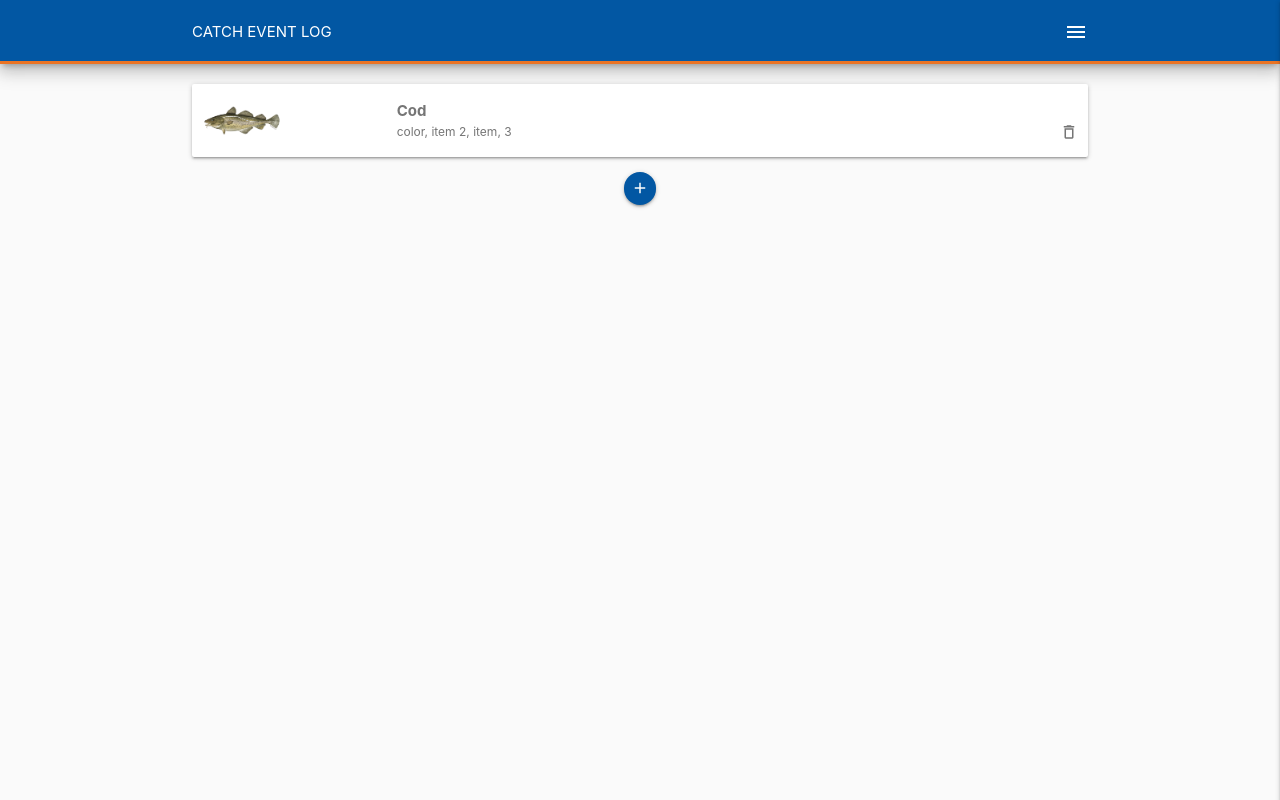
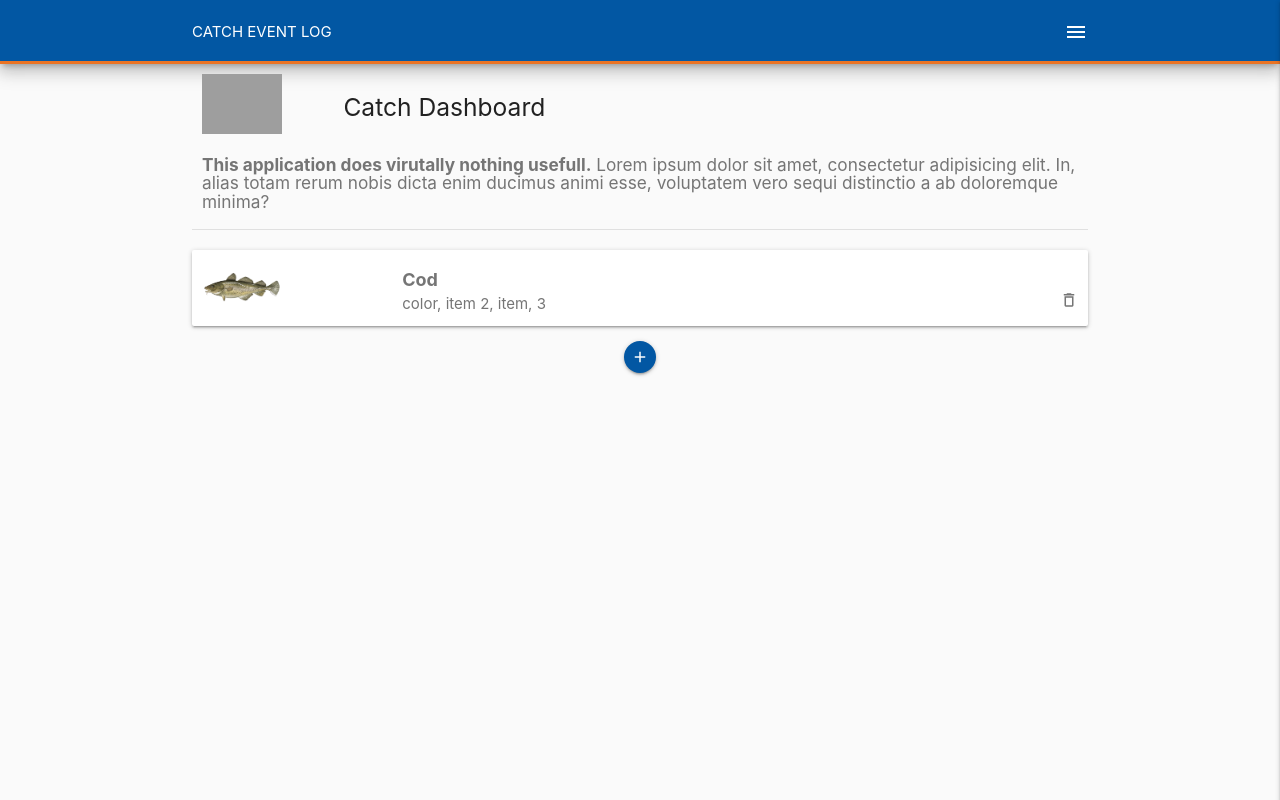
Before and after one commit to JLee2021/dis-pwa-final, a plain HTML site: page index.html in a window 1280 px wide. Drawn offline with Linux system fonts and the light colour scheme; grey boxes are pictures that could not be loaded.

Commit message:
adding new styles

```diff
--- a/css/styles.css
+++ b/css/styles.css
@@ -21,6 +21,24 @@ nav .sidenav-trigger {
   margin: 0;
 }
 
+.header {
+  padding: 10px;
+  display: grid;
+  grid-template-columns: 15% 1fr;
+  grid-template-rows: 0.5fr 1fr;
+  grid-column-gap: 10px;
+  grid-row-gap: 10px;
+  align-items: center;
+}
+
+.header-content {
+  grid-area: 2 / 1 / 3 / 3;
+}
+
+.logo {
+  max-width: 80px;
+}
+
 /* catch styles */
 .catchs {
   margin-top: 20px;
@@ -28,6 +46,7 @@ nav .sidenav-trigger {
 .card-panel.catch {
   padding: 10px;
   display: grid;
+  column-gap: 10px;
   grid-template-columns: 2fr 6fr 1fr;
   grid-template-areas: "image details delete";
   position: relative;
@@ -50,10 +69,11 @@ nav .sidenav-trigger {
   font-size: 18px;
 }
 .catch-name {
+  font-size: 1.2em;
   font-weight: bold;
 }
 .catch-characteristics {
-  font-size: 0.8em;
+  font-size: 1em;
 }
 
 /* form-styles */
--- a/index.html
+++ b/index.html
@@ -39,6 +39,23 @@
         >
       </li>
     </ul>
+
+    <!-- header -->
+    <div class="container">
+      <div class="header">
+        <img class="logo" src="/img/logo.png" alt="fish thumb" />
+        <h5>Catch Dashboard</h5>
+        <div class="header-content">
+          <h6 class="grey-text text-darken-1">
+            <b>This application does virutally nothing usefull.</b> Lorem ipsum
+            dolor sit amet, consectetur adipisicing elit. In, alias totam rerum
+            nobis dicta enim ducimus animi esse, voluptatem vero sequi
+            distinctio a ab doloremque minima?
+          </h6>
+        </div>
+      </div>
+      <div class="divider"></div>
+    </div>
 
     <!-- catch -->
     <div class="catchs container grey-text text-darken-1">
```
Also changed, not shown: 1 other file.
